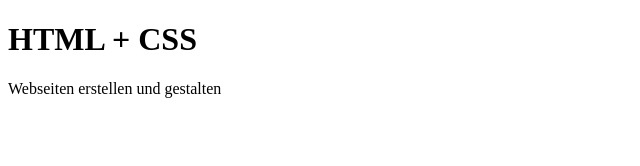
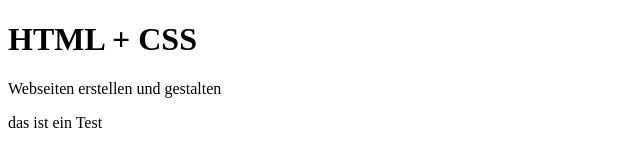
Before and after one commit to StefanSchmidt9999/02_06e, a plain HTML site: page index.html in a window 1280 px wide. Shown: the whole page, without its empty margins (0-640 px from the left). Drawn offline with Linux system fonts and the light colour scheme.

Commit message:
Test_002

```diff
--- a/index.html
+++ b/index.html
@@ -10,6 +10,7 @@
     <body>
         <h1>HTML + CSS</h1>
         <p>Webseiten erstellen und gestalten</p>
+        <p>das ist ein Test</p>
 
 
     </body>
```
